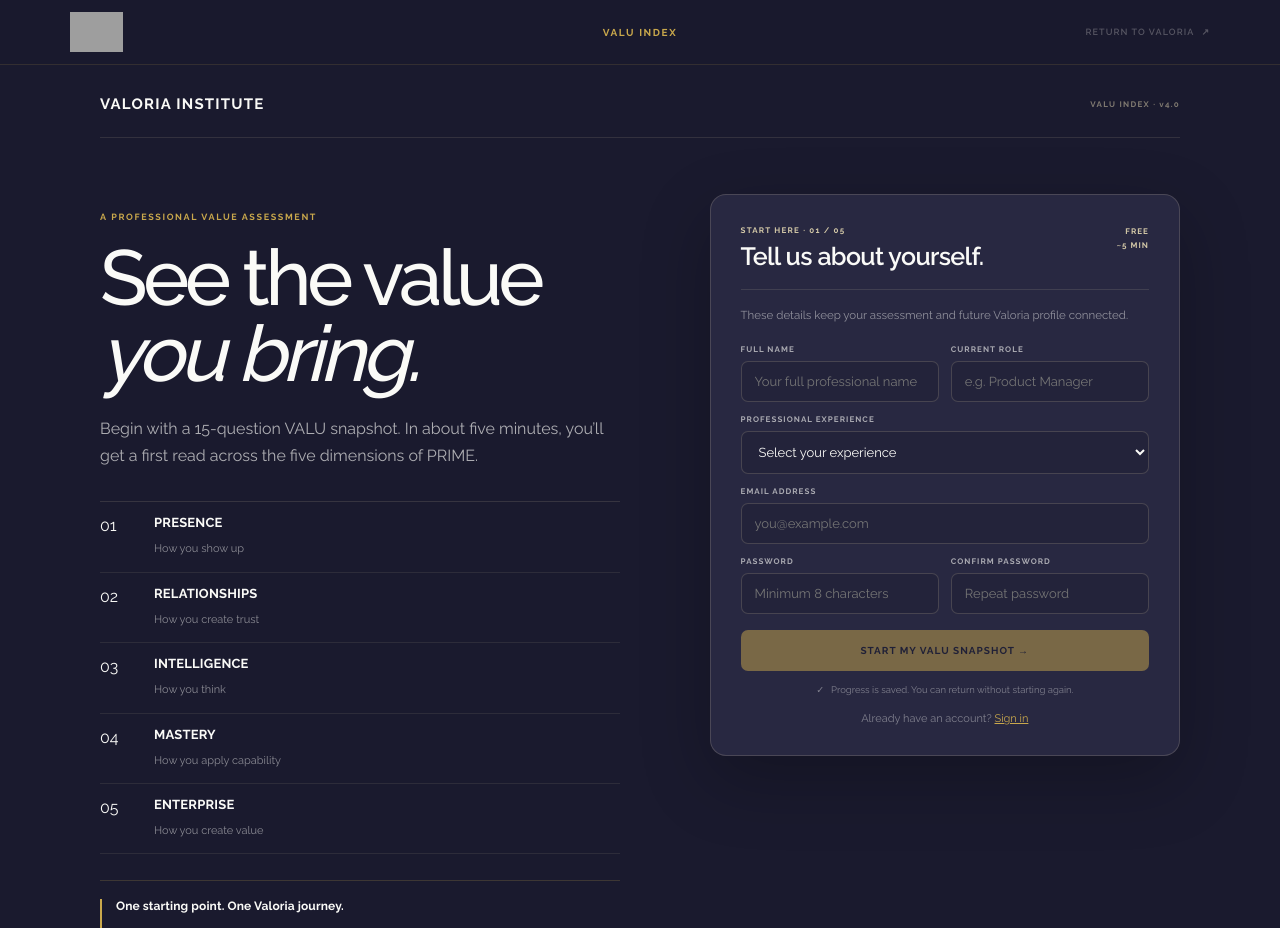
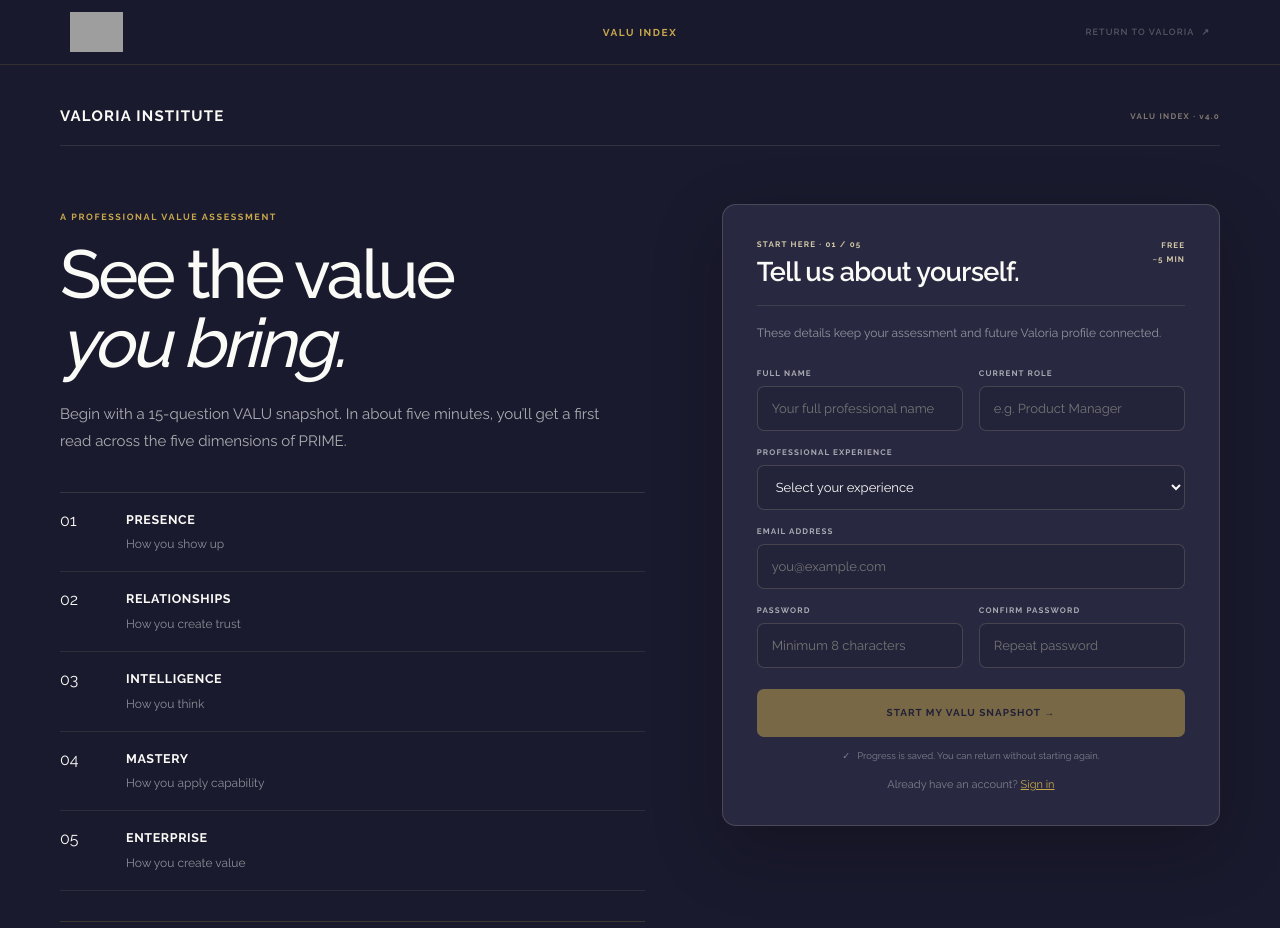
Before and after one commit to riverwayse-sudo/valoria-platform, a React (Vite) app in the folder valoria-final/: page / in a window 1280 px wide. Shown: the top 928 px of the page. Built offline with nearby package versions, Linux system fonts and the light colour scheme; grey boxes are pictures that could not be loaded.

Commit message:
refine VALU desktop spacing and presentation

```diff
--- a/valoria-final/src/VALUIndexV4GateNext.jsx
+++ b/valoria-final/src/VALUIndexV4GateNext.jsx
@@ -118,38 +118,38 @@
 function StepBar({active}){return <div style={S.steps}>{['ACCOUNT','SNAPSHOT','NEXT'].map((x,i)=><div key={x} style={{...S.step,opacity:i+1<=active?1:.35}}><span style={{...S.stepDot,background:i+1<=active?GOLD:'transparent'}}>{i+1}</span>{x}</div>)}</div>}
 function Shell({children}){return <main style={S.page}><div style={S.shell}>{children}</div></main>}
 const S={
- page:{minHeight:'100vh',background:DARK,color:PARCH,padding:'30px 24px 70px',fontFamily:"'Raleway',sans-serif"},
- shell:{maxWidth:1080,margin:'0 auto'},
- topBrand:{display:'flex',alignItems:'center',justifyContent:'space-between',paddingBottom:24,borderBottom:'1px solid rgba(212,201,168,.13)',marginBottom:56},
+ page:{minHeight:'100vh',background:DARK,color:PARCH,padding:'42px 36px 80px',fontFamily:"'Raleway',sans-serif"},
+ shell:{maxWidth:1160,margin:'0 auto'},
+ topBrand:{display:'flex',alignItems:'center',justifyContent:'space-between',paddingBottom:20,borderBottom:'1px solid rgba(212,201,168,.13)',marginBottom:58},
  brandMark:{fontSize:15,fontWeight:900,letterSpacing:'.08em',color:PARCH},
  brandVersion:{fontSize:8,fontWeight:800,letterSpacing:'.16em',color:'rgba(212,201,168,.55)'},
  brand:{fontSize:8,fontWeight:700,letterSpacing:'.16em',color:GOLD,textAlign:'center'},
- entryGrid:{display:'grid',gridTemplateColumns:'minmax(0,1.05fr) minmax(360px,.95fr)',gap:'clamp(38px,7vw,90px)',alignItems:'start'},
- entryIntro:{paddingTop:18,maxWidth:560},
+ entryGrid:{display:'grid',gridTemplateColumns:'minmax(0,1.08fr) minmax(430px,.92fr)',gap:'clamp(56px,6vw,84px)',alignItems:'start'},
+ entryIntro:{paddingTop:8,maxWidth:610},
  homeKicker:{fontSize:9,fontWeight:800,letterSpacing:'.18em',color:GOLD,marginBottom:18},
- hero:{fontSize:'clamp(46px,6.5vw,78px)',fontWeight:500,lineHeight:.98,letterSpacing:'-.055em',margin:'0 0 22px'},
- lead:{fontSize:16,lineHeight:1.7,color:'rgba(250,250,247,.66)',maxWidth:520,margin:'0 0 32px'},
+ hero:{fontSize:'clamp(52px,5.4vw,68px)',fontWeight:500,lineHeight:1.01,letterSpacing:'-.045em',margin:'0 0 24px'},
+ lead:{fontSize:15,lineHeight:1.75,color:'rgba(250,250,247,.66)',maxWidth:570,margin:'0 0 38px'},
  dimensionList:{borderTop:'1px solid rgba(212,201,168,.15)'},
- dimension:{display:'grid',gridTemplateColumns:'42px 1fr',gap:12,alignItems:'start',padding:'14px 0',borderBottom:'1px solid rgba(212,201,168,.1)'},
- dimensionCopy:{display:'flex',flexDirection:'column',gap:5,minWidth:0},
- dimensionTitle:{display:'block',fontSize:13,fontWeight:800,lineHeight:1.15,letterSpacing:'.015em',marginBottom:5},
- dimensionDescription:{display:'block',fontSize:11,lineHeight:1.5,color:'rgba(250,250,247,.5)',marginTop:0},
+ dimension:{display:'grid',gridTemplateColumns:'48px 1fr',gap:18,alignItems:'start',padding:'18px 0',borderBottom:'1px solid rgba(212,201,168,.1)'},
+ dimensionCopy:{display:'flex',flexDirection:'column',gap:8,minWidth:0,paddingTop:1},
+ dimensionTitle:{display:'block',fontSize:12.5,fontWeight:800,lineHeight:1.25,letterSpacing:'.05em',marginBottom:0},
+ dimensionDescription:{display:'block',fontSize:12,lineHeight:1.5,color:'rgba(250,250,247,.52)',marginTop:0},
  dimensionSpan:{fontSize:8},
- pathNote:{display:'flex',gap:14,alignItems:'flex-start',marginTop:26,paddingTop:18,borderTop:'1px solid rgba(201,168,76,.2)'},
- pathCopy:{display:'flex',flexDirection:'column',gap:7,minWidth:0},
- pathTitle:{display:'block',fontSize:12,fontWeight:800,lineHeight:1.3,letterSpacing:'.01em',marginBottom:4},
- pathDescription:{display:'block',fontSize:11,lineHeight:1.55,color:'rgba(250,250,247,.5)',marginTop:0},
- pathLineGold:{width:2,height:38,background:GOLD,flex:'0 0 auto'},
- form:{display:'block',maxWidth:500,margin:'0 auto',width:'100%'},
- formCard:{padding:'30px',background:'rgba(46,46,74,.72)',border:'1px solid rgba(212,201,168,.2)',borderRadius:16,boxShadow:'0 24px 70px rgba(0,0,0,.24)'},
+ pathNote:{display:'flex',gap:18,alignItems:'flex-start',marginTop:30,paddingTop:22,borderTop:'1px solid rgba(201,168,76,.2)'},
+ pathCopy:{display:'flex',flexDirection:'column',gap:9,minWidth:0,paddingTop:1},
+ pathTitle:{display:'block',fontSize:12.5,fontWeight:800,lineHeight:1.35,letterSpacing:'.025em',marginBottom:0},
+ pathDescription:{display:'block',fontSize:12,lineHeight:1.6,color:'rgba(250,250,247,.52)',marginTop:0},
+ pathLineGold:{width:3,height:46,background:GOLD,flex:'0 0 auto',borderRadius:3},
+ form:{display:'block',maxWidth:520,margin:'0 auto',width:'100%'},
+ formCard:{padding:'34px',background:'rgba(46,46,74,.72)',border:'1px solid rgba(212,201,168,.2)',borderRadius:14,boxShadow:'0 24px 70px rgba(0,0,0,.24)'},
  formTop:{display:'flex',alignItems:'flex-start',justifyContent:'space-between',gap:18,paddingBottom:18,borderBottom:'1px solid rgba(212,201,168,.14)'},
  formTime:{fontSize:8,fontWeight:900,lineHeight:1.7,letterSpacing:'.13em',textAlign:'right',color:BRASS},
- formTitle:{fontSize:25,fontWeight:600,letterSpacing:'-.025em',margin:'6px 0 0'},
- formIntro:{fontSize:11.5,lineHeight:1.6,color:'rgba(250,250,247,.5)',margin:'16px 0 20px'},
- grid:{display:'grid',gridTemplateColumns:'1fr 1fr',gap:12},
- label:{display:'grid',gap:7,fontSize:8,fontWeight:800,letterSpacing:'.13em',color:'rgba(250,250,247,.62)',marginBottom:12},
- input:{width:'100%',boxSizing:'border-box',padding:'12px 13px',background:'#23233A',border:'1px solid rgba(212,201,168,.2)',borderRadius:7,color:PARCH,fontSize:13,fontFamily:'inherit',outline:'none'},
- primary:{width:'100%',padding:'15px 18px',border:0,borderRadius:7,background:GOLD,color:DARK,fontWeight:900,letterSpacing:'.1em',fontSize:10,cursor:'pointer',fontFamily:'inherit',marginTop:4},
+ formTitle:{fontSize:27,fontWeight:600,letterSpacing:'-.025em',margin:'7px 0 0',lineHeight:1.15},
+ formIntro:{fontSize:12,lineHeight:1.65,color:'rgba(250,250,247,.52)',margin:'18px 0 24px',maxWidth:420},
+ grid:{display:'grid',gridTemplateColumns:'1fr 1fr',gap:16},
+ label:{display:'grid',gap:8,fontSize:8,fontWeight:800,letterSpacing:'.14em',color:'rgba(250,250,247,.62)',marginBottom:16},
+ input:{width:'100%',boxSizing:'border-box',padding:'13px 14px',background:'#23233A',border:'1px solid rgba(212,201,168,.2)',borderRadius:7,color:PARCH,fontSize:13,fontFamily:'inherit',outline:'none',minHeight:45},
+ primary:{width:'100%',padding:'16px 18px',border:0,borderRadius:7,background:GOLD,color:DARK,fontWeight:900,letterSpacing:'.1em',fontSize:10,cursor:'pointer',fontFamily:'inherit',marginTop:5,minHeight:48},
  saveNote:{display:'flex',justifyContent:'center',gap:7,alignItems:'center',fontSize:9.5,color:'rgba(250,250,247,.42)',marginTop:13},
  login:{fontSize:11,color:'rgba(250,250,247,.42)',textAlign:'center',margin:'17px 0 0'},
  eyebrow:{fontSize:8,fontWeight:800,letterSpacing:'.15em',color:BRASS},
```
